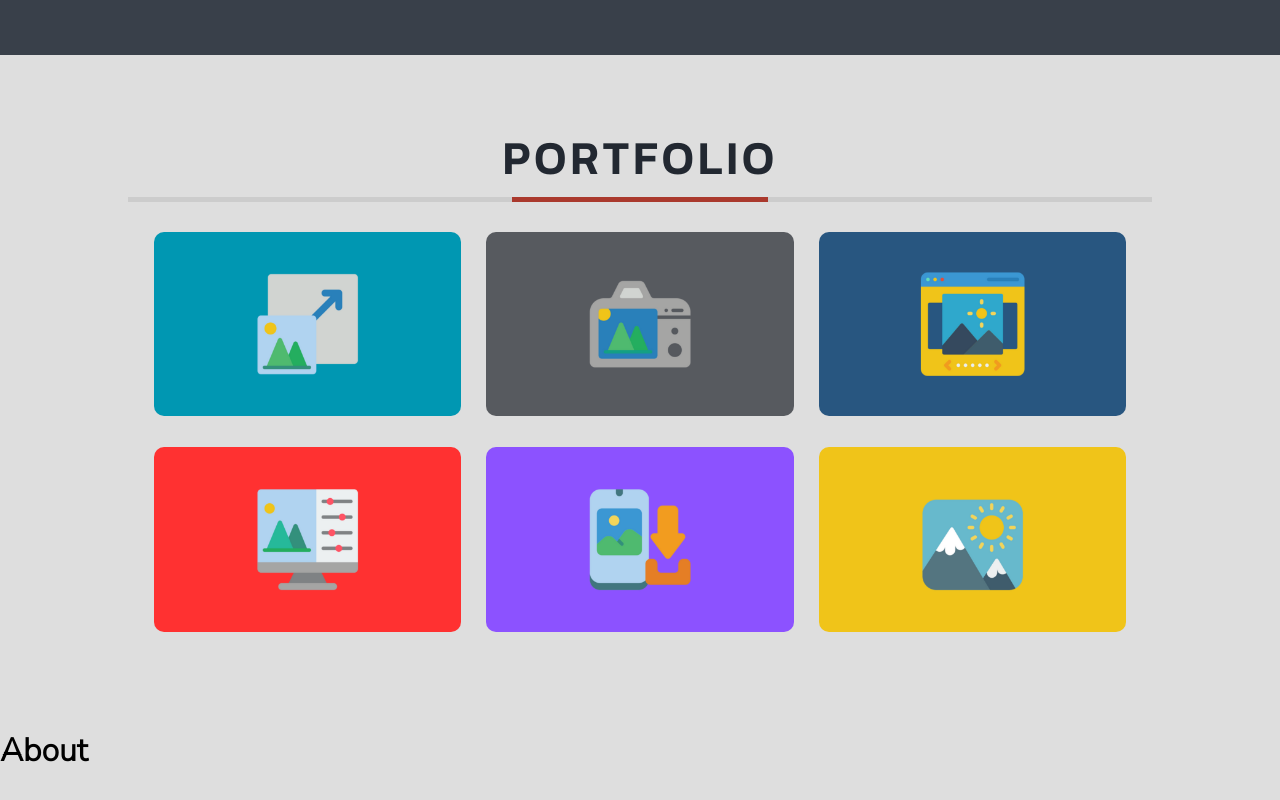
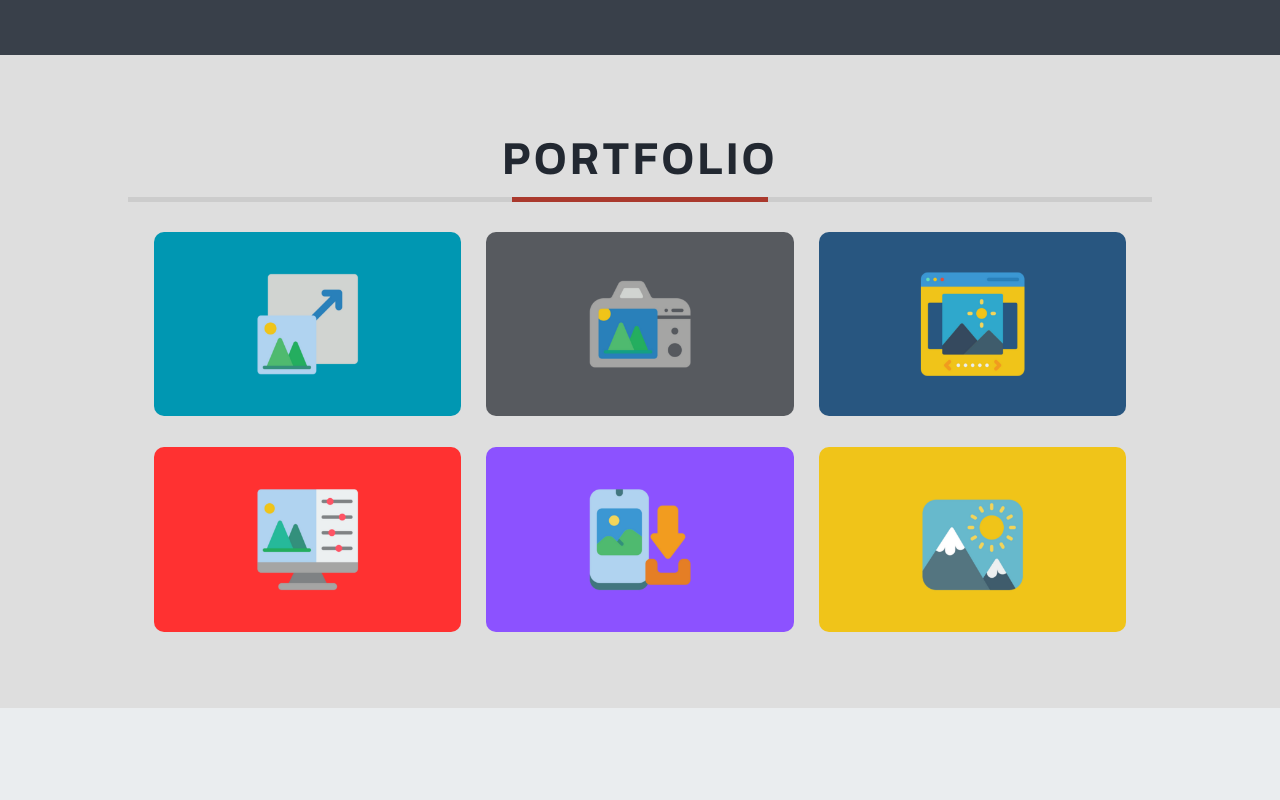
Before and after one commit to robbytrujillo/robbyilham, a React (Vite) app: page / in a window 1280 px wide. Shown: the part 811-1611 px from the top of the page. Built offline with nearby package versions, Linux system fonts and the light colour scheme.

Commit message:
About section portofoliosatu

```diff
--- a/src/components/About.jsx
+++ b/src/components/About.jsx
@@ -2,9 +2,9 @@ import '../styles/About.css'
 
 function About() {
   return (
-    <div>
-      <h1>About</h1>
-    </div>
+    <section id="about">
+
+    </section>
   )
 }
 
```
